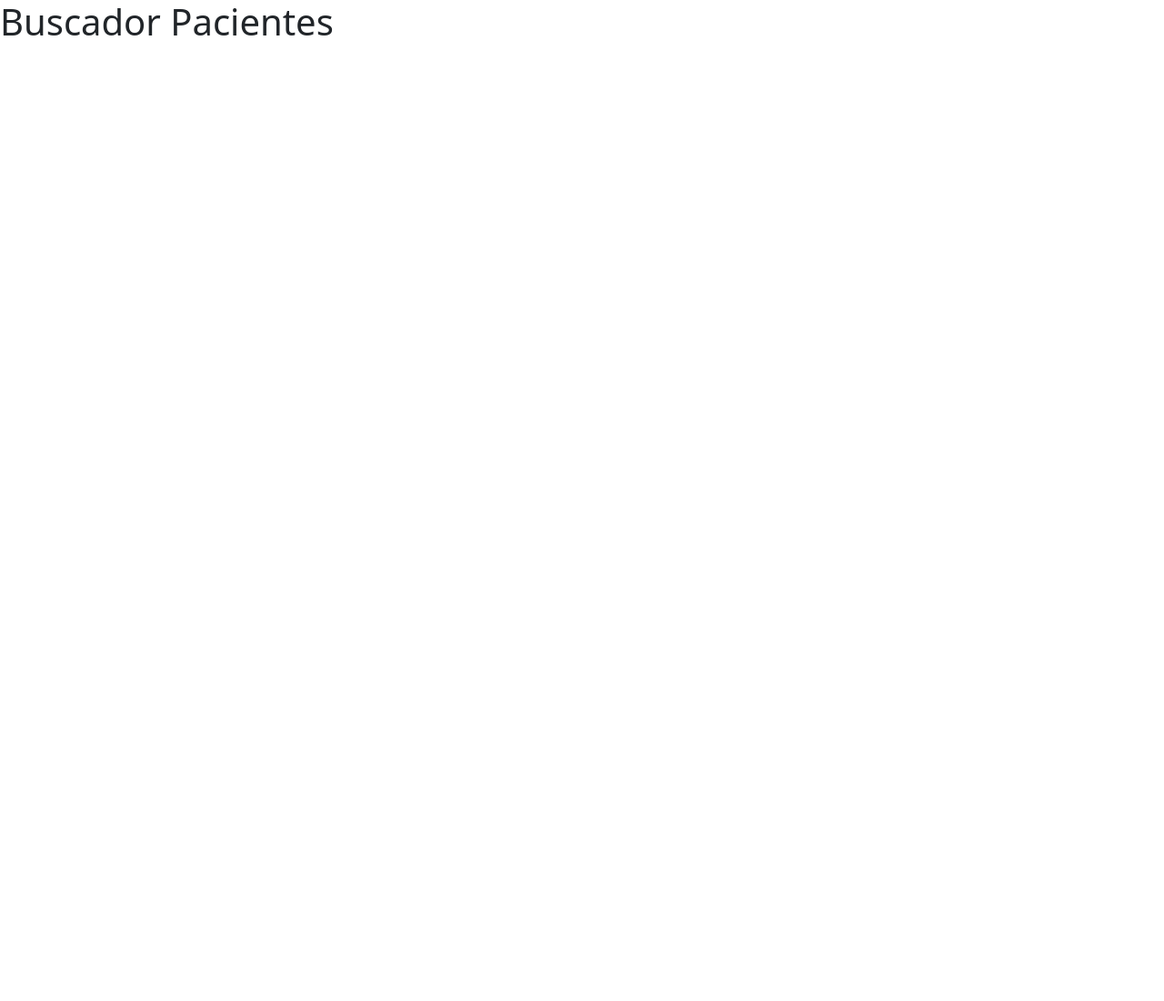
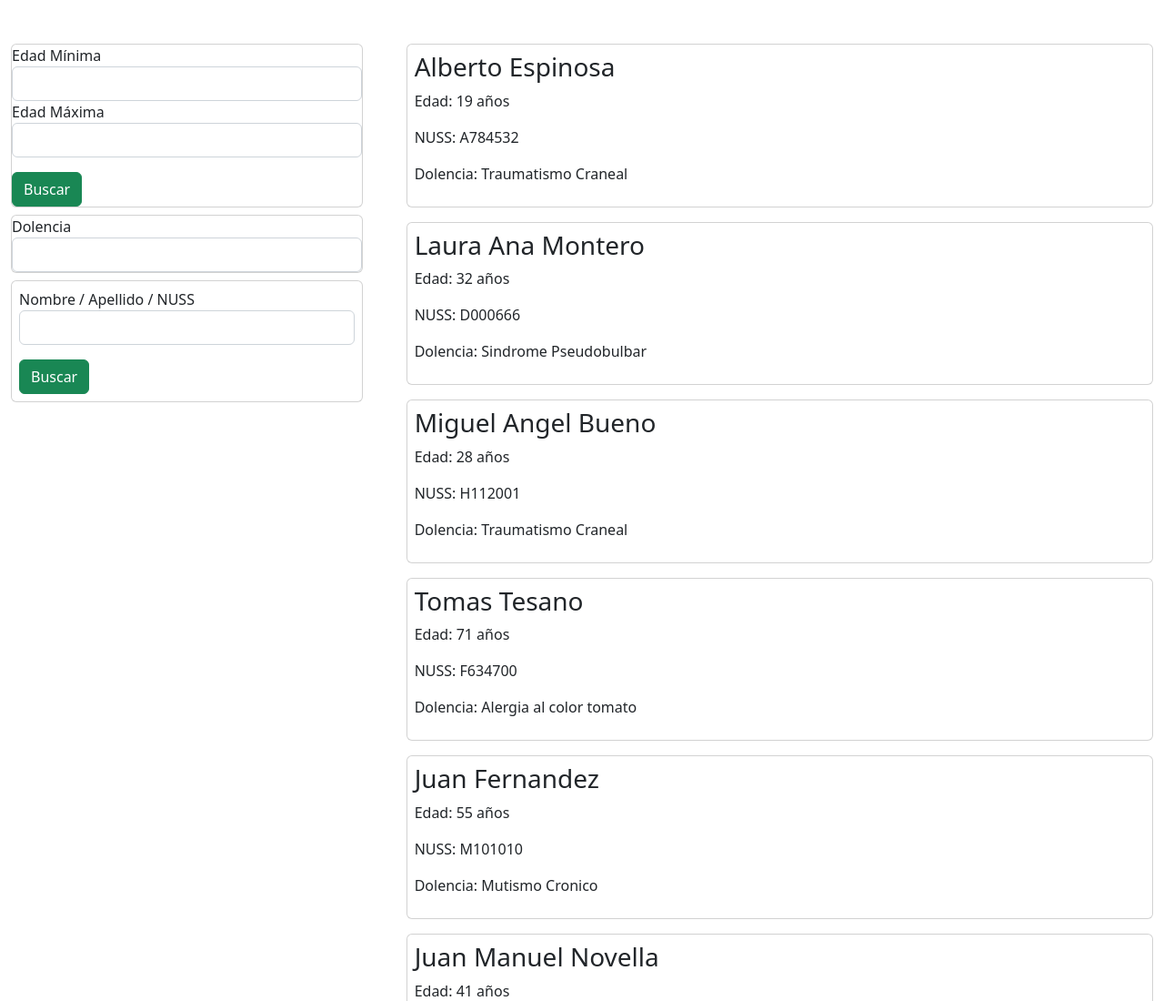
Before and after one commit to PedroOrtRec/practica_29_noviembre, a plain HTML site: page index.html in a window 1280 px wide. Shown: the top 1100 px of the page at 91% size. Before the commit the page ends 800 px from the top, so only its background shows below. Drawn offline with nearby package versions, Linux system fonts and the light colour scheme.

Commit message:
Maquetación de formularios en Index. Creación del array en datos. Funcionalidad de pintar pacientes en func

```diff
--- a/index.html
+++ b/index.html
@@ -9,18 +9,59 @@
     <link rel="stylesheet" href="https://cdn.jsdelivr.net/npm/bootstrap@5.2.3/dist/css/bootstrap.min.css">
     <link rel="stylesheet" href="./css/style.css">
     <script src="./js/dat_hospital.js"></script>
-
 </head>
 
 <body>
-    <main>
-        <h1>Buscador Pacientes</h1>
+    <div class="container mt-4"></div>
+    <div class="row">
 
-    </main>
-    <aside>
+        <!-- INICIO FORMULARIO -->
+
+        <aside class="col-12 col-md-4 p-4">
+            <div class="card mb-2">
+                <form action="" id="ageForm">
+                    <div>
+                        <label for="form-label" for="minAge">Edad Mínima</label>
+                        <input type="number" class="form-control" id="minAge" name="minAge">
+                    </div>
+                    <div>
+                        <label for="form-label" for="maxAge">Edad Máxima</label>
+                        <input type="number" class="form-control" id="maxAge" name="maxAge">
+                    </div>
+                    <input type="submit" class="btn btn-success mt-3" value="Buscar">
+                </form>
+            </div>
+            <div class="card mb-2">
+                <form action="" id="diagnosisForm">
+                    <div>
+                        <label for="form-label" for="diagnosis">Dolencia</label>
+                        <input type="text" class="form-control" id="diagnosis" name="diagnosis">
+                    </div>
+                </form>
+            </div>
+            <div class="card p-2">
+                <form action="" id="searcherForm">
+                    <div>
+                        <label for="form-label" for="searcher">Nombre / Apellido / NUSS</label>
+                        <input type="text" class="form-control" id="searcher" name="searcher">
+                    </div>
+                    <input type="submit" class="btn btn-success mt-3" value="Buscar">
+                </form>
+            </div>
+        </aside>
+
+        <!-- FIN FORMULARIO -->
+
+        <!-- INICIO LISTADO -->
+
+        <section id="patientsList" class="col-12 col-md-8 p-4">
+
+        </section>
+
+        <!-- FIN LISTADO -->
 
 
-    </aside>
+    </div>
 
 
     <script src="https://cdn.jsdelivr.net/npm/bootstrap@5.2.3/dist/js/bootstrap.bundle.min.js"></script>
--- a/js/dat_hospital.js
+++ b/js/dat_hospital.js
@@ -1,18 +1,138 @@
-const pacientes = new Array(
+const patients = new Array(
     {
         id: 1,
         name: 'Alberto',
         surname: 'Espinosa',
         age: 19,
         diagnosis: 'Traumatismo Craneal',
-    }
+        nuss: 'A784532'
+    },
 
+    {
+        id: 2,
+        name: 'Laura Ana',
+        surname: 'Montero',
+        age: 32,
+        diagnosis: 'Sindrome Pseudobulbar',
+        nuss: 'D000666'
+    },
 
+    {
+        id: 3,
+        name: 'Miguel Angel',
+        surname: 'Bueno',
+        age: 28,
+        diagnosis: 'Traumatismo Craneal',
+        nuss: 'H112001'
+    },
 
+    {
+        id: 4,
+        name: 'Tomas',
+        surname: 'Tesano',
+        age: 71,
+        diagnosis: 'Alergia al color tomato',
+        nuss: 'F634700'
+    },
 
+    {
+        id: 5,
+        name: 'Juan',
+        surname: 'Fernandez',
+        age: 55,
+        diagnosis: 'Mutismo Cronico',
+        nuss: 'M101010'
+    },
 
+    {
+        id: 6,
+        name: 'Juan Manuel',
+        surname: 'Novella',
+        age: 41,
+        diagnosis: 'Vision Turbia',
+        nuss: 'I123321'
+    },
 
+    {
+        id: 7,
+        name: 'Angela',
+        surname: 'Cid',
+        age: 33,
+        diagnosis: 'Traumatismo Craneal',
+        nuss: 'B030144'
+    },
 
+    {
+        id: 8,
+        name: 'Manel',
+        surname: 'Marti',
+        age: 18,
+        diagnosis: 'Ataxia al autocompletar',
+        nuss: 'S044071'
+    },
+
+    {
+        id: 9,
+        name: 'Ana Maria',
+        surname: 'Fernandez',
+        age: 69,
+        diagnosis: 'Mutismo Cronico',
+        nuss: 'N043144'
+    },
+
+    {
+        id: 10,
+        name: 'Fernando',
+        surname: 'Agerul',
+        age: 56,
+        diagnosis: 'Infección del Fistro Duodenal',
+        nuss: 'E506798'
+    },
+
+    {
+        id: 11,
+        name: 'Bernarda',
+        surname: 'Moreno',
+        age: 23,
+        diagnosis: 'Alitosis',
+        nuss: 'P327420'
+    },
+
+    {
+        id: 12,
+        name: 'Marcos Aurelio',
+        surname: 'Alcocer',
+        age: 34,
+        diagnosis: 'Fan de Maluma',
+        nuss: 'R357094'
+    },
+
+    {
+        id: 13,
+        name: 'Cristiano',
+        surname: 'Ronaldo',
+        age: 37,
+        diagnosis: 'Traumatismo Craneal',
+        nuss: 'C777777'
+    },
+
+    {
+        id: 14,
+        name: 'Cristian',
+        surname: 'Guzman',
+        age: 89,
+        diagnosis: 'Mononucleosis Infecciosa',
+        nuss: 'V801929'
+    },
+
+    {
+        id: 15,
+        name: 'Antonia',
+        surname: 'Alcaparra',
+        age: 59,
+        diagnosis: 'Diarrea',
+        nuss: 'C460544'
+    },
 
 
 )
--- a/js/func_hospital.js
+++ b/js/func_hospital.js
@@ -0,0 +1,66 @@
+//DECLARACIÓN DE CONSTANTES Y VARIABLES
+
+const ageForm = document.querySelector('#ageForm');
+const diagnosisForm = document.querySelector('#diagnosisForm');
+const searcherForm = document.querySelector('#searcherForm');
+const sectionPatients = document.querySelector('#patientsList');
+
+//PINTAR LA LISTA DE PACIENTES
+
+function printPatients(pPatientsList, pDom) {
+    pPatientsList.forEach(patient => printOnePatient(patient, pDom))
+}
+
+function printOnePatient(pPatient, pDom) {
+
+    let article = document.createElement('article');
+    article.classList.add('card', 'p-2', 'mb-3');
+    let h3 = document.createElement('h3');
+    let p1 = document.createElement('p');
+    let p2 = document.createElement('p');
+    let p3 = document.createElement('p');
+
+
+
+    h3.innerText = pPatient.name + ' ' + pPatient.surname;
+    p1.innerText = 'Edad: ' + pPatient.age + ' años';
+    p2.innerText = 'NUSS: ' + pPatient.nuss;
+    p3.innerText = 'Dolencia: ' + pPatient.diagnosis;
+
+
+    article.appendChild(h3);
+    article.appendChild(p1);
+    article.appendChild(p2);
+    article.appendChild(p3);
+
+    pDom.appendChild(article);
+}
+
+printPatients(patients, sectionPatients);
+
+
+//FILTROS
+
+
+searcherForm.addEventListener('submit', getDataSearcher)
+
+function getDataSearcher(event) {
+    event.preventDefault()
+    console.log(event.target.searcher.value)
+}
+
+
+
+
+
+
+
+
+
+
+/* <article class="card p-2">
+<h3>Nombre y Apellido del Paciente</h3>
+<p>Edad del Paciente</p>
+<p>Numero de la Seguridad Social</p>
+<p>Dolencia</p>
+</article> */
```
